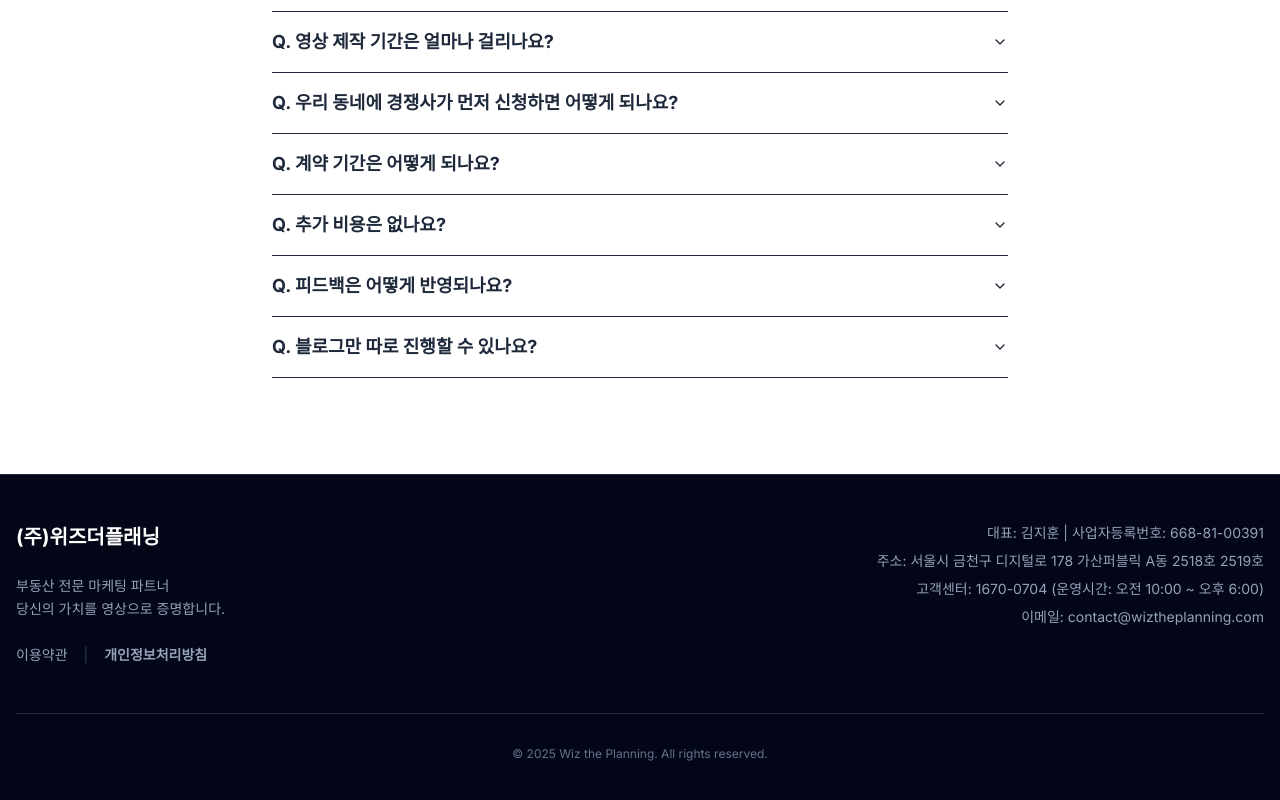
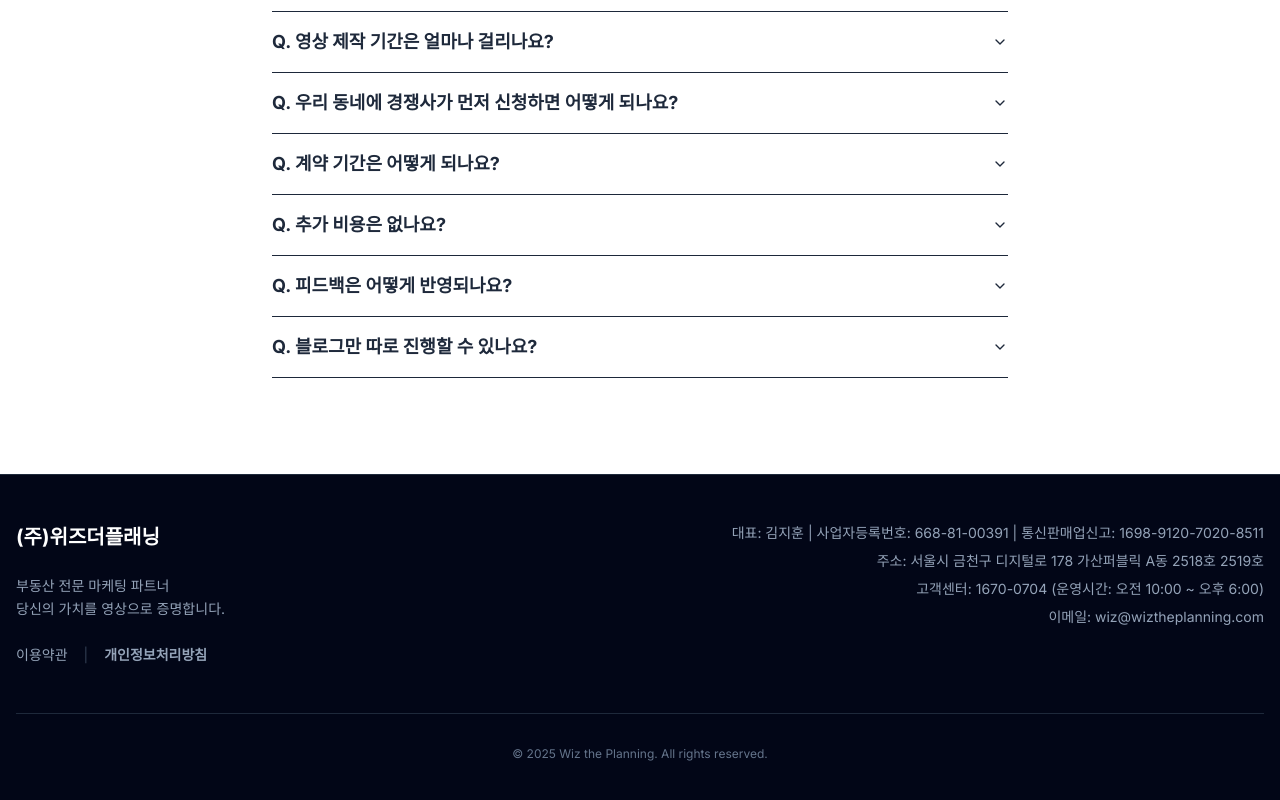
Before and after one commit to wtpceo/butubeLD, a Next.js app: page / in a window 1280 px wide. Shown: the part 10849-11649 px from the top of the page. Built offline with nearby package versions, Linux system fonts and the light colour scheme.

Commit message:
Fix: Update footer email and add mail-order number

```diff
--- a/src/components/sections/Footer.tsx
+++ b/src/components/sections/Footer.tsx
@@ -28,10 +28,10 @@ export default function Footer() {
                         </div>
                     </div>
                     <div className="md:text-right text-sm space-y-2">
-                        <p>대표: 김지훈 | 사업자등록번호: 668-81-00391</p>
+                        <p>대표: 김지훈 | 사업자등록번호: 668-81-00391 | 통신판매업신고: 1698-9120-7020-8511</p>
                         <p>주소: 서울시 금천구 디지털로 178 가산퍼블릭 A동 2518호 2519호</p>
                         <p>고객센터: 1670-0704 (운영시간: 오전 10:00 ~ 오후 6:00)</p>
-                        <p>이메일: contact@wiztheplanning.com</p>
+                        <p>이메일: wiz@wiztheplanning.com</p>
                     </div>
                 </div>
                 <div className="border-t border-slate-800 pt-8 text-center text-xs text-slate-500">
```
